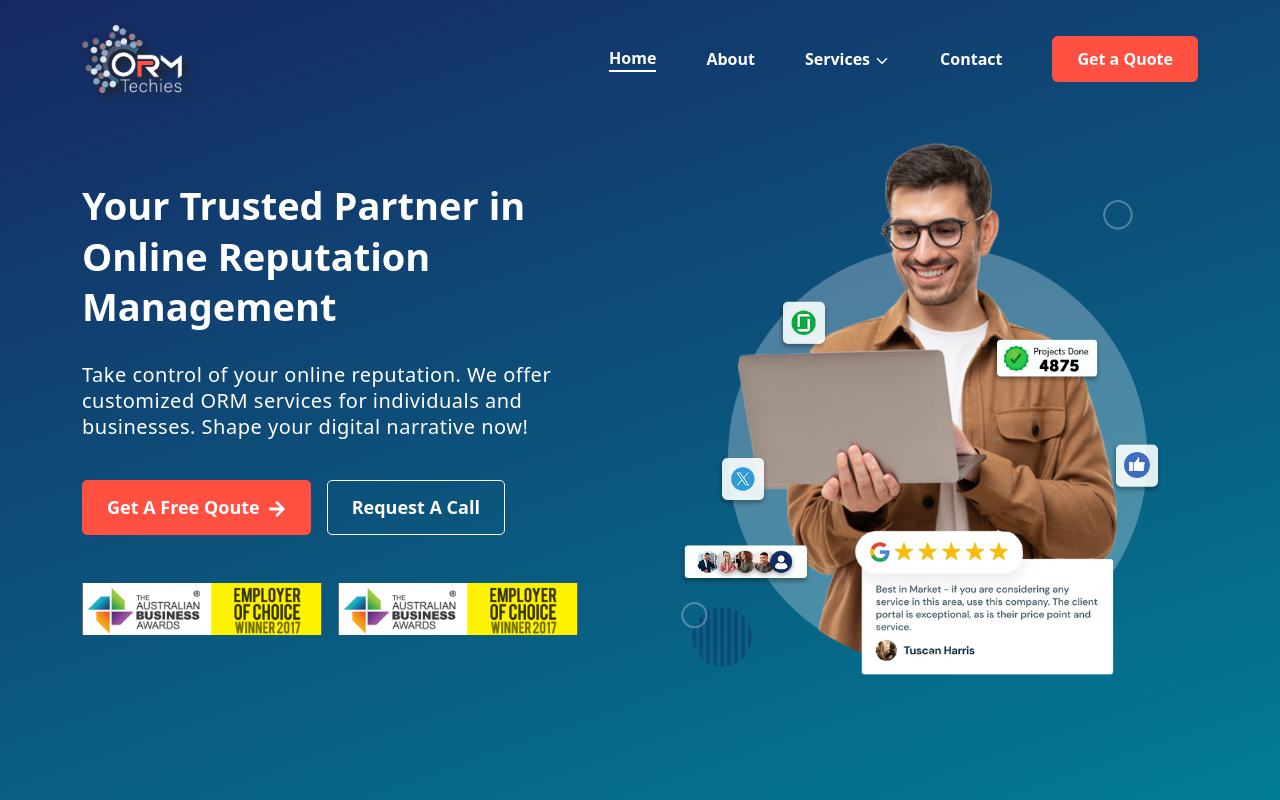
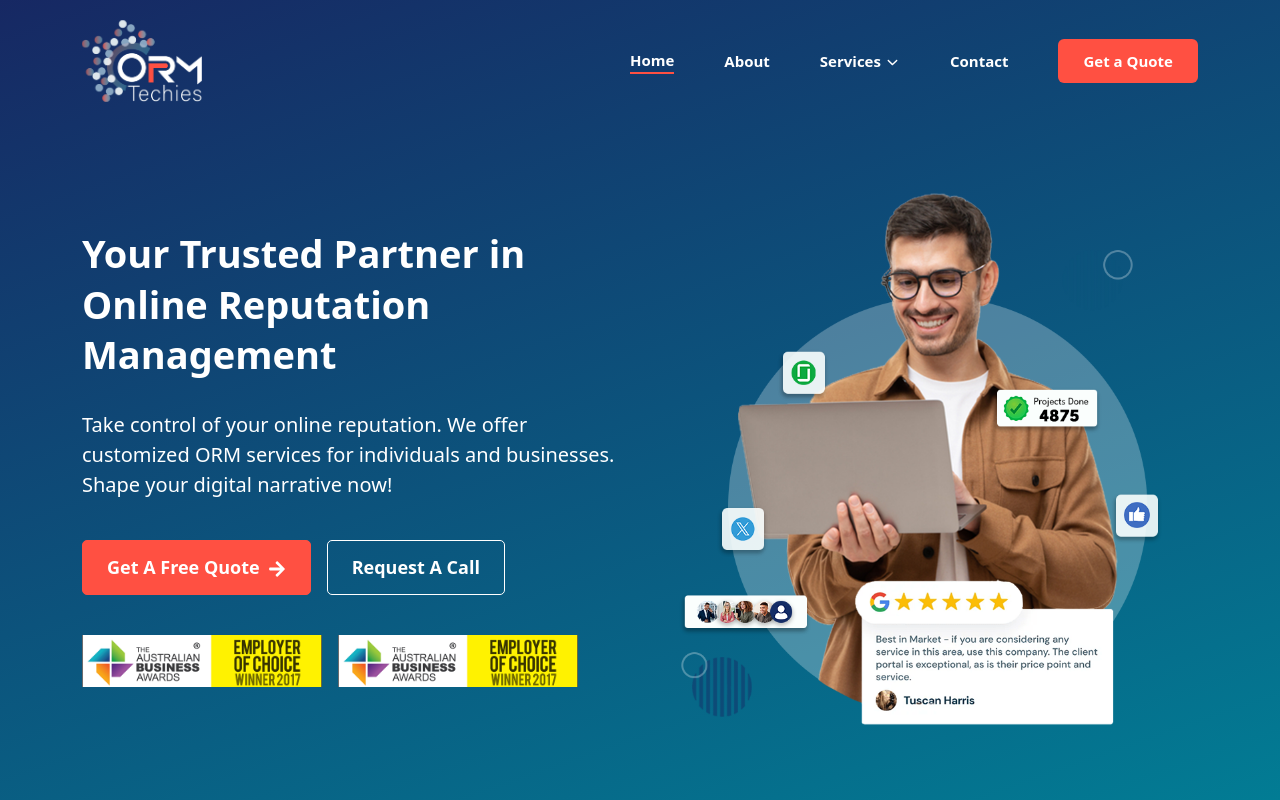
Before and after one commit to wtechyteam/ormtechynext, a Next.js app: page / in a window 1280 px wide. Shown: the top 800 px of the page. Built offline with nearby package versions, Linux system fonts and the light colour scheme.

Commit message:
working on the header design.

```diff
--- a/public/assets/style/customStyle.scss
+++ b/public/assets/style/customStyle.scss
@@ -70,7 +70,9 @@ a,button{
   }
 }
 
-
+img{
+  max-width: 100%;
+}
 
 
 
@@ -105,15 +107,13 @@ a,button{
 
   &-sm {
     font-size: 20px;
-    letter-spacing: .5px;
-    line-height: 26px;
     font-weight: 400;
-    font-family: "DM Sans", "Noto Sans", helvetica, arial, sans-serif;
-
-
-    @media (max-width: 767.98px) {
+    @media (max-width: 991.98px) {
       font-size: 18px;
       line-height: 22px;
+    }
+    @media (max-width: 767.98px) {
+      font-size: 16px;
     }
 
   }
--- a/src/app/header/header.jsx
+++ b/src/app/header/header.jsx
@@ -28,7 +28,7 @@ const HeaderNavbar = ({ activeTab, setActiveTab }) => {
     <header className={`siteHeader ${isSticky ? 'sticky' : ''}`}>
       <div className="container d-flex justify-content-between align-items-center">
           <Link  className="siteLogo" href="/">
-            <Image className='orm_logo' width={100} src={siteLogo} title="ORM Techies" alt="ORM Techies" />
+            <Image className='orm_logo' width={120} src={siteLogo} title="ORM Techies" alt="ORM Techies" />
           </Link>
           <Navbar activeTab={activeTab} setActiveTab={setActiveTab} />
       </div>
--- a/src/app/header/headerStyle.scss
+++ b/src/app/header/headerStyle.scss
@@ -1,44 +1,27 @@
-
-.header {
-    width: 100%;
-    height: 60px;
-    color: aliceblue;
-
-    .header_tabs ul {
-        display: flex;
-        align-items: center;
-        margin: 0;
-        gap: 20px;
-
-        li {
-            list-style: none;
-            height: 60px;
-            display: flex;
-            align-items: center;
-            justify-content: center;
-            padding: 0 20px;
-            text-transform: capitalize;
-            font-size: 16px;
-            font-weight: 500;
-            opacity: .8;
-            transition: all ease-in-out 0.2s;
-            cursor: pointer;
-
-            &:hover {
-                color: rgb(23, 77, 94);
-                opacity: 1;
-                background-color: #fff;
+.siteHeader {
+    position: fixed;
+    width: 100vw;
+    padding: 20px 0px;
+    transition: all ease-in-out .3s;
+    z-index: 100;
+    @media (max-width: 991.98px) {
+        padding: 10px 0px;
+    }
+    .siteLogo img{
+        transition: all ease-in-out .3s;
+    }
+    &.sticky {
+        backdrop-filter: blur(8px);
+        background-image: linear-gradient(126.85deg, rgb(28 5 71 / 70%) -36.13%, rgb(2 124 148 / 70%) 98.05%);
+        padding: 10px 0px;
+        box-shadow: rgba(0, 0, 0, 0.24) 0px 3px 8px;
+        @media (max-width: 991.98px) {
+            padding: 5px 0px;
+        }
+        .siteLogo img{
+            width: 100px;
         }
     }
-    }
-
-}
-
-.header_bg {
-    position: sticky;
-    top: 0%;
-    // background-color: transparent;
-    background: linear-gradient(126.85deg, #052c47 -36.13%, #026494 98.05%);
 }
 
 
@@ -51,14 +34,17 @@
         grid-gap: 50px;
         font-weight: 500;
         margin: 0;
-
+        li{
+            &.active {
+                border-bottom: 2px solid var(--secondary);
+            }
             .navLink {
                 text-decoration: none;
                 font-weight: 600;
                 color: #fff;
                 padding: 10px 0px;
                 transition: all ease-in-out 0.3s;
-
+                font-size: 15px;
                 &:hover {
                     opacity: .8;
                 }
@@ -72,41 +58,17 @@
                 text-decoration: none;
                 font-weight: 600;
                 transition: all ease-in-out 0.3s;
-
+                font-size: 15px;
                 &:hover {
                     background-color: #e5281a;
                 }
             }
         }
-}
-
-.orm_logo{
-    -webkit-filter: drop-shadow(5px 5px 5px #222);
-  filter: drop-shadow(5px 5px 5px #222);
-}
-.siteHeader {
-    position: fixed;
-    width: 100vw;
-    padding: 25px 0px;
-    transition: all ease-in-out .3s;
-    z-index: 100;
-    &.sticky {
-        backdrop-filter: blur(8px);
-
-//         background: #ffffff95;
-//         padding: 10px 0px;
-//         background: rgba(0, 100, 148, .84) ;
-
-    background-image: linear-gradient(126.85deg, rgba(28, 5, 71, 0.5411764706) -36.13%, rgba(2, 124, 148, 0.5176470588) 98.05%);
-    padding: 15px 0px;
-    box-shadow: rgba(0, 0, 0, 0.24) 0px 3px 8px;
 
     }
 }
 
-.active {
-    border-bottom: 2px solid var(--bg-color3);
-}
+
 
 .menu_toggle_btn {
     display: none;
@@ -166,11 +128,10 @@
     display: flex;
     width: 100%;
     align-items: center;
-
+    flex-wrap: wrap;
     .tab_box_col {
         width: 100%;
         max-width: 250px;
-        // background-color: #96cde9;
     }
 
     .data_box_col {
@@ -178,14 +139,11 @@
         max-width: 530px;
         max-height: 250px;
         padding: 10px 0;
-        // height: 300px;
-        // box-shadow: rgba(149, 157, 165, 0.2) 0px 8px 24px;
         border-radius: 10px;
         display: flex;
         flex-wrap: wrap;
         gap: 10px;
         overflow: auto;
-        // background-color: var(--bg-color3);
 
     }
 
@@ -222,7 +180,6 @@
 
     .child_hover_data {
         padding: 6px 10px;
-        // background-color: #026494;
         width: 230px;
         border-radius: 6px;
         display: flex;
@@ -243,10 +200,6 @@
             white-space: nowrap;
             overflow: hidden;
             width: 160px;
-            // -webkit-line-clamp: 1;
-            // -webkit-box-orient: vertical;
-            // display: -webkit-box;
-            // overflow: hidden;
         }
 
         p {
@@ -267,7 +220,6 @@
 
 .mobile {
     &-menu {
-        max-width: 330px;
         width: auto;
         transition: all 0.4s;
     }
@@ -281,7 +233,8 @@
             min-width: 270px;
             cursor: pointer;
             border-left: 4px solid transparent;
-
+            border-left: 4px solid transparent;
+            border-top: 1px solid #ddd;
         }
 
         .nav_link {
@@ -295,14 +248,6 @@
 
 
         }
-
-        // .navButton {
-        //     color: var(--text-color-dark);
-        //     text-decoration: none;
-        //     font-weight: 500;
-        //     padding: 6px 22px;
-        //     border: 1px solid #d7d7da;
-        // }
     }
 
     &-icon {
@@ -357,6 +302,8 @@
         }
     }
 }
+
+
 .active_service_tab{
     h6{
         text-decoration: underline;
--- a/src/app/pages/common/imageInfoWrap.jsx
+++ b/src/app/pages/common/imageInfoWrap.jsx
@@ -18,7 +18,7 @@ const ImageInfoWrap = ({ title, description, imageUrl, isReverse, showPrimeBtn,
                         alt='side-img'
                     />
                 </div>
-                <div className="col-lg-6 hero_heading">
+                <div className="col-lg-6 contentWrap">
                     <h2 className='title-xl fw-bold '>
                         {title}
                     </h2>
--- a/src/app/pages/homePage/homePageStyle.scss
+++ b/src/app/pages/homePage/homePageStyle.scss
@@ -11,9 +11,14 @@
 
 .hero_banner {
     background-image: var(--bg-color1);
+    min-height: 100vh;
+    display: flex;
+    align-items: center;
+    padding: 150px 0px 100px;
+    @media (max-width: 1200px) {
+        padding: 120px 0px 80px;
     }
-
-.hero_heading {
+    .contentWrap {
         h2 {
             font-weight: 700;
             margin-bottom: 30px;
@@ -24,19 +29,9 @@
         }
     }
 
-.rotate_item {
-    animation: rotation 30s infinite linear;
 }
 
-@keyframes rotation {
-    from {
-        transform: rotate(360deg);
-    }
 
-    to {
-        transform: rotate(0deg);
-    }
-}
 
 // ********************tabs-start***************************
 .tab_list {
--- a/src/app/pages/homePage/homeSection1.jsx
+++ b/src/app/pages/homePage/homeSection1.jsx
@@ -9,8 +9,23 @@ const HomeSection1 = () => {
   return (
     <section className={`sectionPadding  hero_banner`}>
       <div className="container top_padding">
-        <div className={`row align-items-center flex-row-reverse`}>
-          <div className="col-lg-6 mb-5 mb-md-5 text-center ">
+        <div className={`row align-items-center`}>
+
+          <div className="col-lg-6 contentWrap mb-5 mb-lg-0">
+            <h2 className='title-xxl fw-bold text-white'>
+              Your Trusted Partner in Online Reputation Management
+            </h2>
+            <p className='title-sm text-white'> Take control of your online reputation. We offer customized ORM services for individuals and businesses. Shape your digital narrative now!</p>
+            <div className='d-flex flex-wrap gap-3 mt-4 pt-3'>
+              <PrimeBtn btnName="Get a free quote" />
+              <BorderBtn btnName={"Request a call"} />
+            </div>
+            <div className='d-flex flex-wrap gap-3 mt-4 pt-3'>
+              <Image placeholder='blur' quality={100} width={1000} height={1000} className='add_img' src={addImage1} alt='add' title='trending company' />
+              <Image placeholder='blur' quality={100} className='add_img' src={addImage1} alt='add' title='trending company' />
+            </div>
+          </div>
+          <div className="col-lg-6 text-center ">
             <Image
               width={640}
               height={640}
@@ -23,20 +38,6 @@ const HomeSection1 = () => {
               style={{ width: "auto", height: "auto" }}
             />
           </div>
-          <div className="col-lg-6 hero_heading">
-            <h2 className='title-xxl fw-bold text-white'>
-              Your Trusted Partner in Online Reputation Management
-            </h2>
-            <p className='title-sm text-white margin_bottom_40'> Take control of your online reputation. We offer customized ORM services for individuals and businesses. Shape your digital narrative now!</p>
-            <div className='d-flex flex-wrap gap-3'>
-              <PrimeBtn btnName="Get a free qoute" />
-              <BorderBtn btnName={"Request a call"} />
-            </div>
-            <div className='d-flex flex-wrap gap-3 my-5'>
-              <Image placeholder='blur' quality={100} width={1000} height={1000} className='add_img' src={addImage1} alt='add' title='trending company' />
-              <Image placeholder='blur' quality={100} className='add_img' src={addImage1} alt='add' title='trending company' />
-            </div>
-          </div>
         </div>
       </div>
     </section>
--- a/src/app/pages/homePage/homeSection4.jsx
+++ b/src/app/pages/homePage/homeSection4.jsx
@@ -6,7 +6,7 @@ const HomeSection4 = () => {
     return (
         <section className='sectionPadding2 bg_dark'>
             <Container className='container_1000'>
-                <div className='hero_heading d-flex align-items-center gap-4'>
+                <div className='contentWrap d-flex align-items-center gap-4'>
                     <Image className='rotate_item' width={'210'} height={"210"} src={"/images/guarantee.webp"} alt='img' title='Advanced technology' />
                     <div>
                         <h1 className='title-xl fw-bold text-white mb-4' >Trust in ORM Techies: Advanced technology, an expert team, and real results are guaranteed.</h1>
```
Also changed, not shown: src/app/footer/footer.jsx (+18 -18 lines), src/app/footer/footerStyle.scss (+44 -23 lines), src/app/header/navbar/navbar.jsx (+8 -8 lines). Lines whose indentation alone changed are shown as unchanged.
